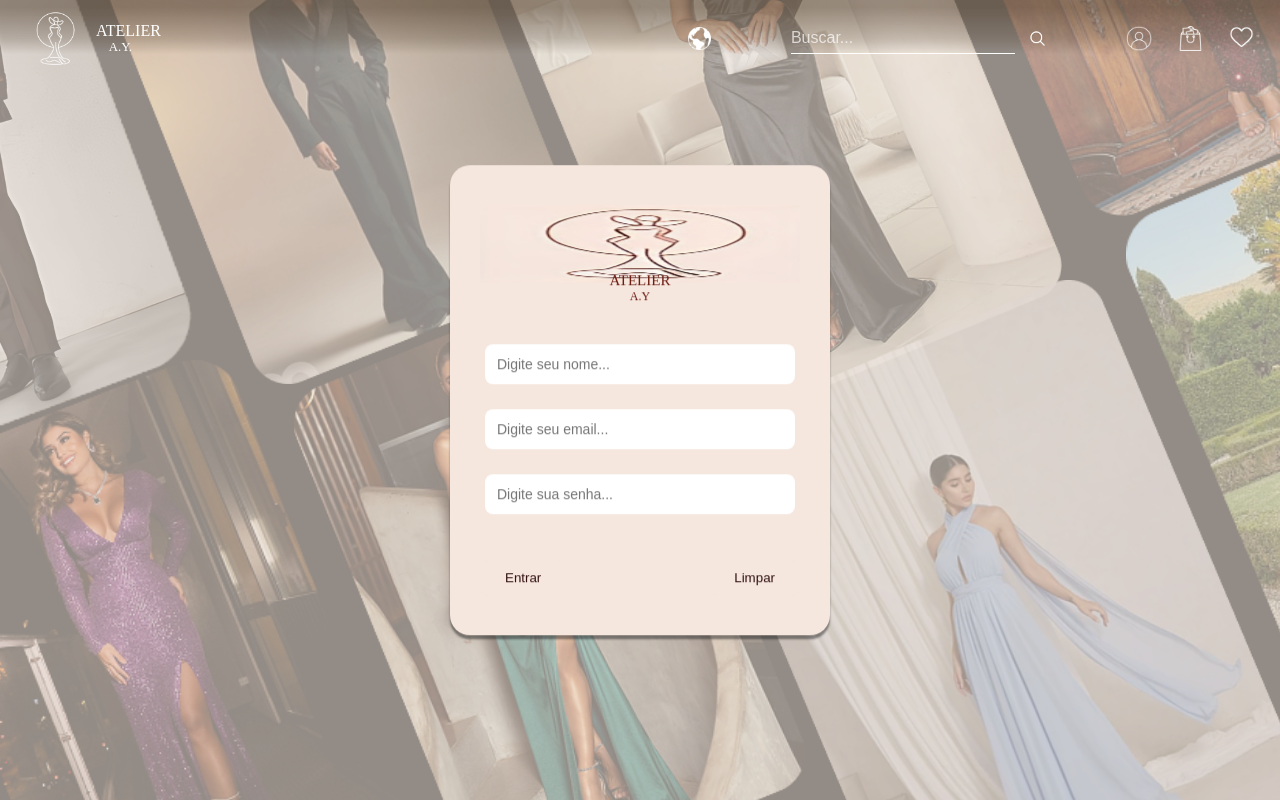
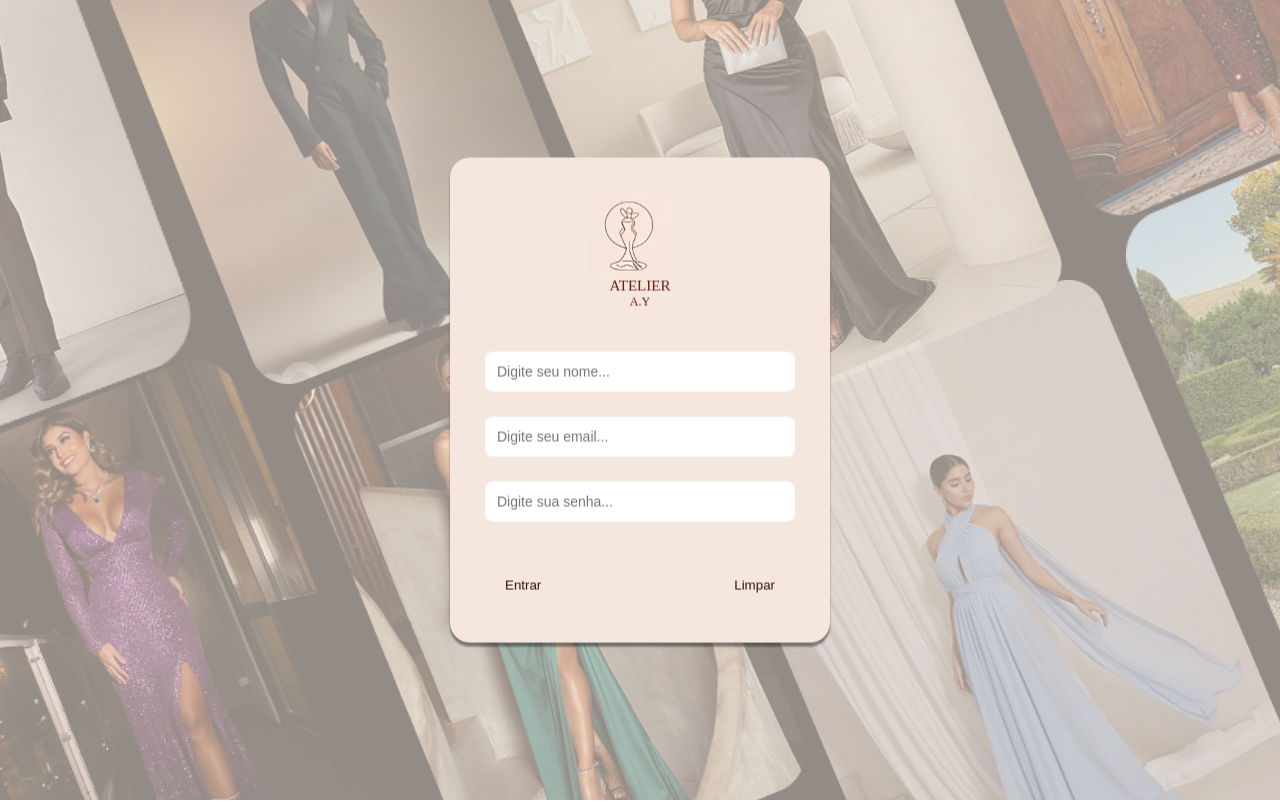
Before and after one commit to Atelier-A-Y/FrontEnd, a Vue app: page /cadastrar in a window 1280 px wide. Shown: the top 802 px of the page. Built offline with nearby package versions, Linux system fonts and the light colour scheme; the HTML template or start-up script is replaced by a standard one.

Commit message:
Feat: ajustes na home

```diff
--- a/src/App.vue
+++ b/src/App.vue
@@ -1,16 +1,10 @@
-<script setup lang="ts">
-import FooterComponent from './components/FooterComponent.vue';
-import HeaderComponent from './components/HeaderComponent.vue';
 
 
-</script>
+<template>
 
-<template>
-<header-component />
 
     <router-view />
 
-<footer-component />
 </template>
 
 <style scoped>
--- a/src/views/CadastroView.vue
+++ b/src/views/CadastroView.vue
@@ -49,8 +49,8 @@ async function cadastrar(){
 
       <div class="formulario">
 
-        <div class="logo">
-        <img src="/css/logo.png" alt="logo.png" width="76" height="77">
+        <div class="logo-login">
+        <img src="/css/logo-login.png" alt="logo.png">
         <p class="nome1">ATELIER</p>
         <p class="nome2">A.Y</p>
       </div>
@@ -92,9 +92,16 @@ async function cadastrar(){
 </template>
 
 <style scoped>
-.logo{
+.logo-login{
   text-align: center;
-  padding-bottom: 10px;
+  padding-bottom: 1vw;
+}
+
+.logo-login img {
+  width: 6vw;
+  height: 6vw;
+  margin-left: 8.5vw;
+  margin-bottom: 1vw;
 }
 
 .nome1{
--- a/src/views/HomeView.vue
+++ b/src/views/HomeView.vue
@@ -1,17 +1,19 @@
 <script setup lang="ts">
-import BannerComponent from '../components/BannerComponent.vue';
-import BotoesMenoresComponent from '../components/BotoesMenoresComponent.vue';
-import CarrosselPrinciComponent from '../components/CarrosselPrinciComponent.vue';
-import CarrosselSecunComponent from '../components/CarrosselSecunComponent.vue';
-import HomeComponent from '../components/HomeComponent.vue';
-
-
+import BannerComponent from "../components/BannerComponent.vue";
+import BotoesMenoresComponent from "../components/BotoesMenoresComponent.vue";
+import CarrosselPrinciComponent from "../components/CarrosselPrinciComponent.vue";
+import CarrosselSecunComponent from "../components/CarrosselSecunComponent.vue";
+import FooterComponent from "../components/FooterComponent.vue";
+import HomeComponent from "../components/HomeComponent.vue";
+import HeaderComponent from "../components/HeaderComponent.vue";
 </script>
 
 <template>
+  <HeaderComponent />
   <CarrosselPrinciComponent />
   <HomeComponent />
   <BannerComponent />
   <CarrosselSecunComponent />
   <BotoesMenoresComponent />
+  <FooterComponent />
 </template>
--- a/src/views/LoginView.vue
+++ b/src/views/LoginView.vue
@@ -46,8 +46,8 @@ window.location.href = '/'
 
       <div class="formulario">
 
-        <div class="logo">
-        <img src="/css/logo.png" alt="logo.png" width="76" height="77">
+        <div class="logo-login">
+        <img src="/css/logo-login.png" alt="logo.png">
         <p class="nome1">ATELIER</p>
         <p class="nome2">A.Y</p>
       </div>
@@ -81,9 +81,16 @@ window.location.href = '/'
 </template>
 
 <style scoped>
-.logo{
+.logo-login{
   text-align: center;
-  padding-bottom: 10px;
+  padding-bottom: 1vw;
+}
+
+.logo-login img {
+  width: 6vw;
+  height: 6vw;
+  margin-left: 8.5vw;
+  margin-bottom: 1vw;
 }
 
 .nome1{
```
Also changed, not shown: public/css/logo-login.png (renamed from public/css/logo.png).
